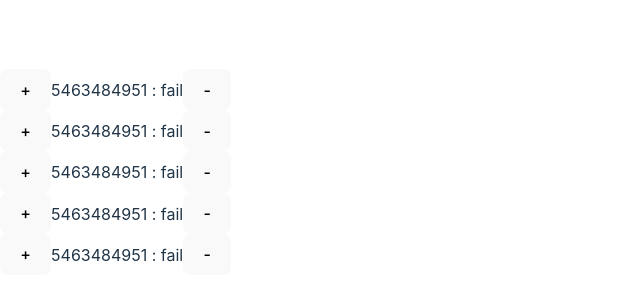
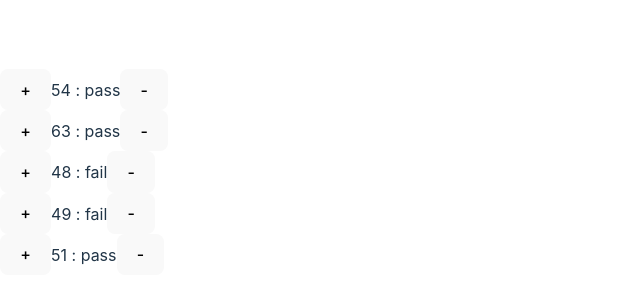
Before and after one commit to shahid1170/Quiz-app, a React app: page / in a window 1280 px wide. Shown: the part 228-528 px from the top of the page, without its empty margins (0-640 px from the left). Built offline with nearby package versions, Linux system fonts and the light colour scheme; the HTML template or start-up script is replaced by a standard one.

Commit message:
Update App.jsx

```diff
--- a/src/App.jsx
+++ b/src/App.jsx
@@ -21,12 +21,12 @@ export default function App() {
       setMarks=copyMarks(i);
     }
   return(
-    <div className='container my-5'>
+    <div className="container my-5">
       {
       marks.map((m, i) =>(
         <div>
-        <button onClick={()=>increment(i)}>+</button>
-        {marks} : {marks >= 50? "pass" : "fail"}
+        <button onClick={() =>increment(i)}>+</button>
+        {m} : {m >= 50? "pass" : "fail"}
         <button onClick={()=>decrement(i)}>-</button>
         </div>
 
```
